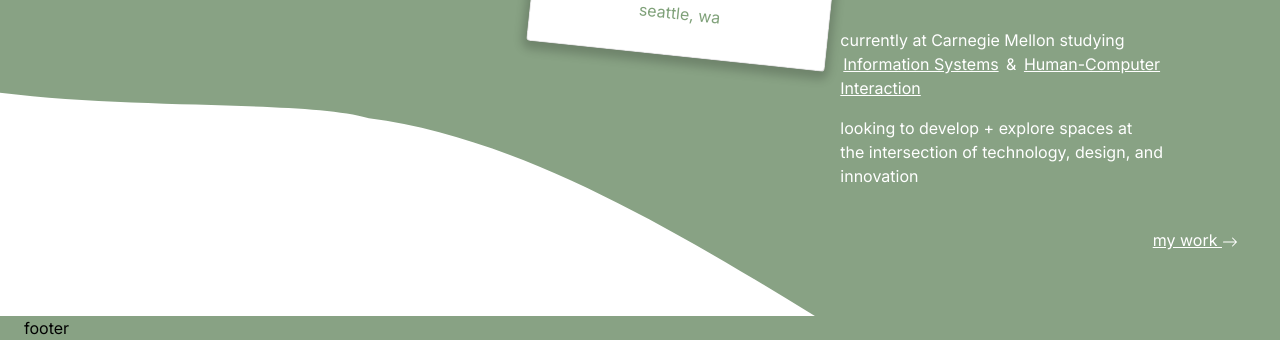
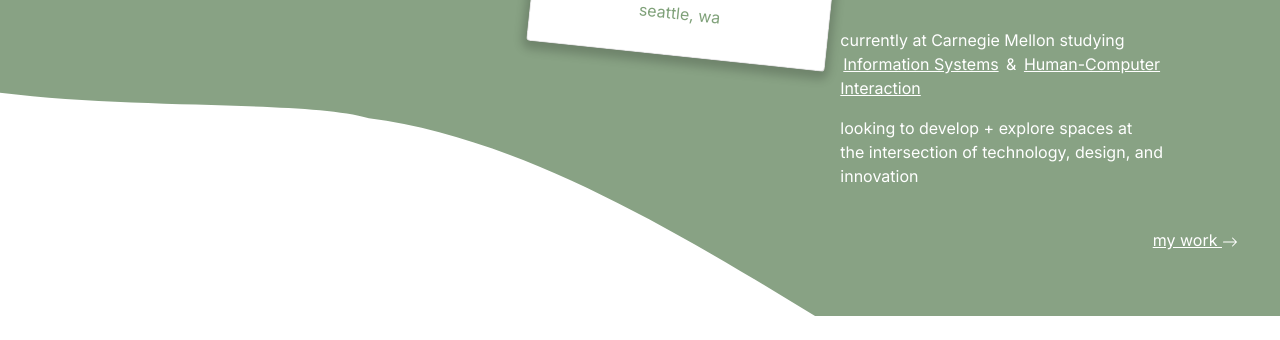
Before and after one commit to kimberlygao/portfolio-old, a plain HTML site: page index.html in a window 1280 px wide. Shown: the part 484-824 px from the top of the page. After the commit the page ends 800 px from the top, so only its background shows below. Drawn offline with nearby package versions, Linux system fonts and the light colour scheme.

Commit message:
footer removed

```diff
--- a/index.html
+++ b/index.html
@@ -78,9 +78,9 @@
       </div>
     </div>
   </div>
-  <footer class="pl-4 pr-4">
+  <!-- <footer class="pl-4 pr-4">
     <p>footer</p>
-  </footer>
+  </footer> -->
   <script src=""></script>
 </body>
 </html>
```
